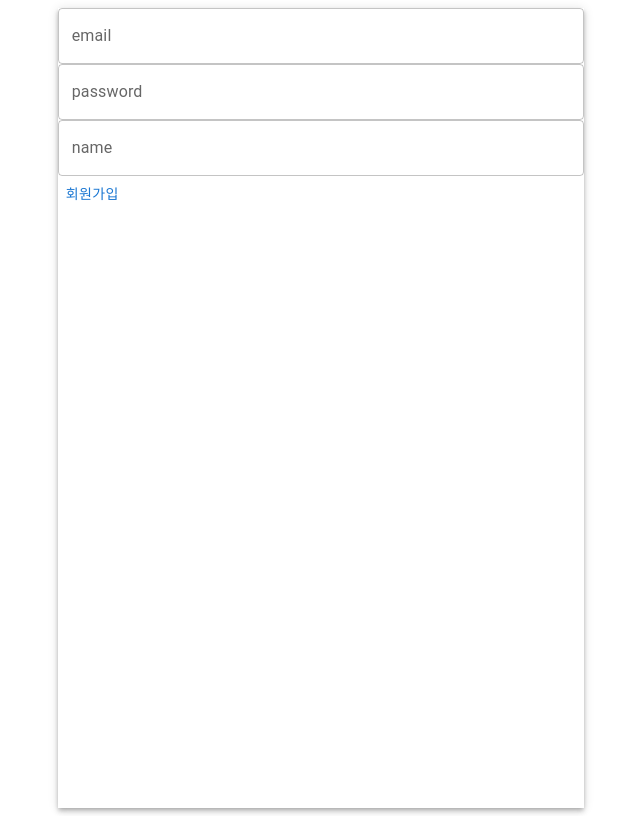
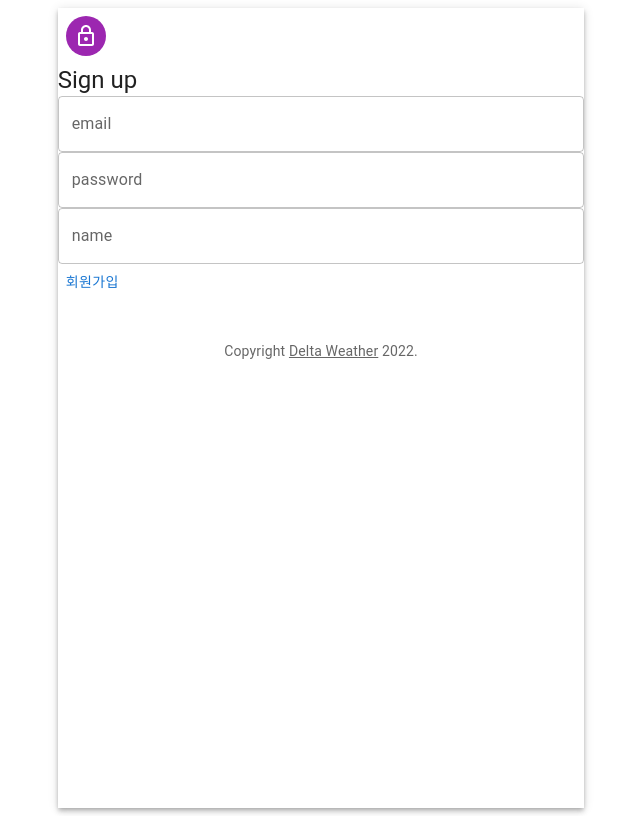
Before and after one commit to coolelephant/Delta-weather-react-app, a React (Create React App) app: page /signup in a window 1280 px wide. Shown: the whole page, without its empty margins (319-959 px from the left). Built offline with nearby package versions, Linux system fonts and the light colour scheme.

Commit message:
feat : copyright, sign up 로고 추가
- .gitmessage.txt 템플릿을 이용하여 작성
- 하단 copyright 부분 추가
- 상단 Sign up 제목 및 아이콘 추

```diff
--- a/package.json
+++ b/package.json
@@ -5,6 +5,7 @@
   "dependencies": {
     "@emotion/react": "^11.10.4",
     "@emotion/styled": "^11.10.4",
+    "@mui/icons-material": "^5.10.3",
     "@mui/material": "^5.10.5",
     "@testing-library/jest-dom": "^5.16.5",
     "@testing-library/react": "^13.3.0",
--- a/src/pages/signup.tsx
+++ b/src/pages/signup.tsx
@@ -1,13 +1,37 @@
 import { Button, Grid, Paper, TextField } from "@mui/material";
+import Avatar from '@mui/material/Avatar';
+import Link from '@mui/material/Link';
+import LockOutlinedIcon from '@mui/icons-material/LockOutlined';
+import Typography from '@mui/material/Typography';
+
+function Copyright(props: any) {
+  return (
+    <Typography variant="body2" color="text.secondary" align="center" {...props}>
+      {'Copyright '}
+      <Link color="inherit" href="https://mui.com/">
+        Delta Weather
+      </Link>{' '}
+      {new Date().getFullYear()}
+      {'.'}
+    </Typography>
+  );
+}
 
 export const SignUp = () => {
   return (
     <Grid container justifyContent={"center"} height={"100vh"}>
       <Grid item xs={12} md={5} component={Paper} elevation={4} square>
+        <Avatar sx={{ m: 1, bgcolor: 'secondary.main' }}>
+            <LockOutlinedIcon />
+        </Avatar>
+        <Typography component="h1" variant="h5">
+          Sign up
+        </Typography>
         <TextField fullWidth label={"email"} />
         <TextField fullWidth label={"password"} />
         <TextField fullWidth label={"name"} />
         <Button>회원가입</Button>
+      <Copyright sx={{ mt: 5 }} />
       </Grid>
     </Grid>
   );
```
Also changed, not shown: .gitmessage.txt (added), 1 other file (tests, documents, lock files or other folders).
